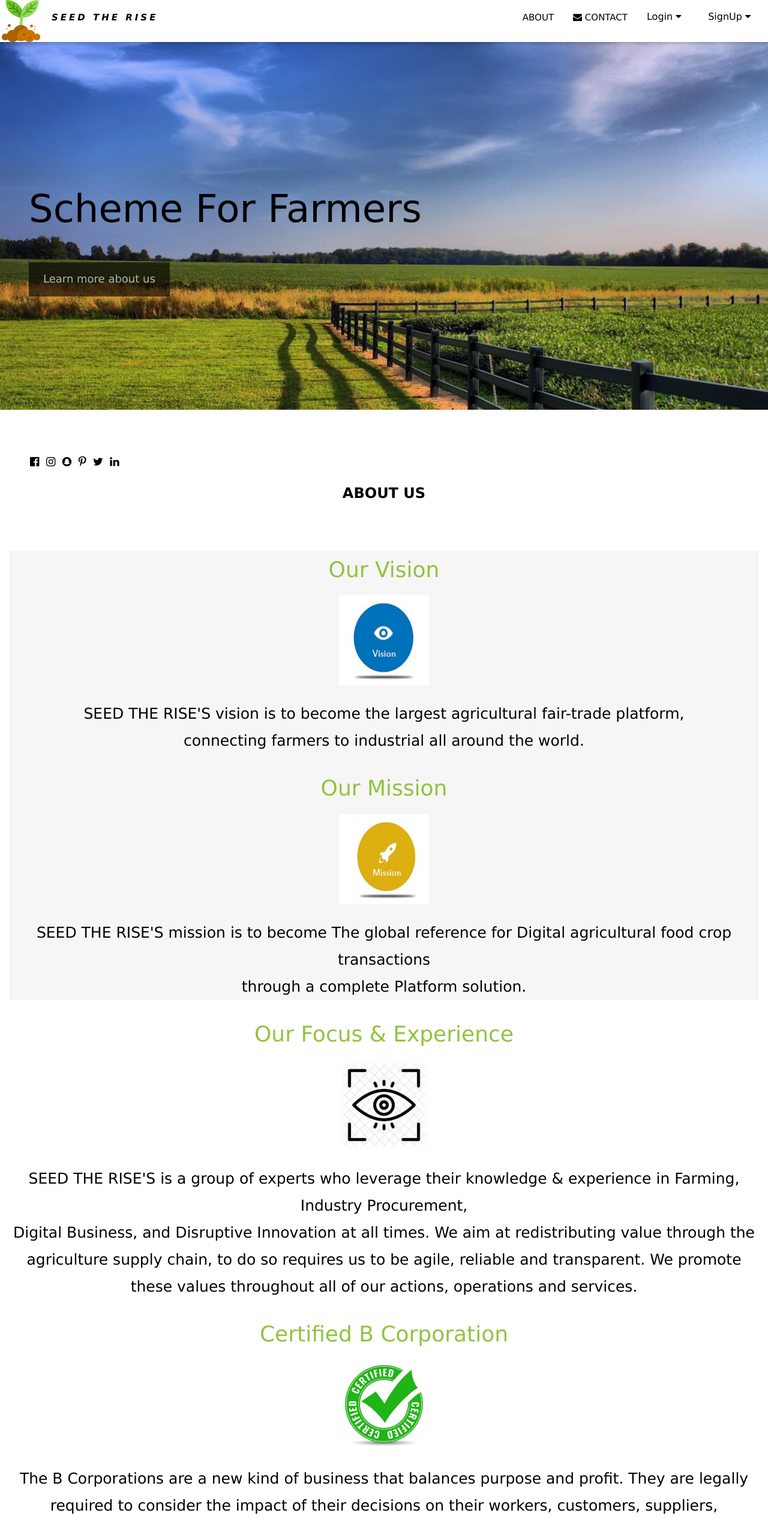
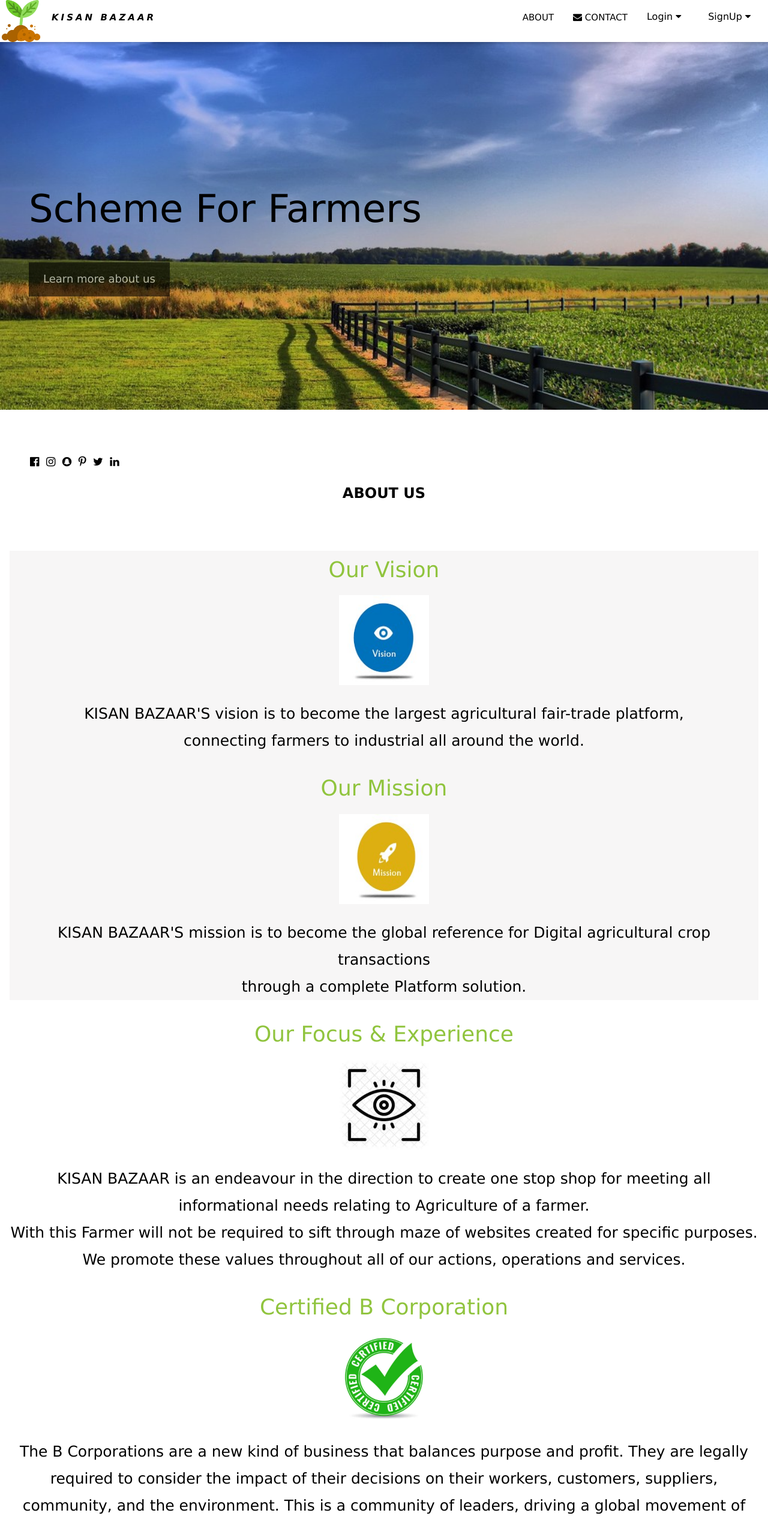
Before and after one commit to sahilkochar10/SchemeForFarmers, an Angular app in the folder SchemeForFarmers_FrontEnd/: page / in a window 1280 px wide. Shown: the top 2542 px of the page at 60% size. Built offline with nearby package versions, Linux system fonts and the light colour scheme.

Commit message:
chnage in home

```diff
--- a/SchemeForFarmers_FrontEnd/src/app/home/home.component.html
+++ b/SchemeForFarmers_FrontEnd/src/app/home/home.component.html
@@ -4,7 +4,7 @@
 <div class="w3-top">
   <div class="w3-bar w3-white w3-card" id="myNavbar">
     <img src="assets/websitelogo.jpg" width="70px" height="70px" style="float: left;">
-    <a href="#home" class="w3-bar-item w3-button w3-wide"><b><I>SEED THE RISE</I></b></a>
+    <a href="#home" class="w3-bar-item w3-button w3-wide"><b><I>KISAN BAZAAR</I></b></a>
     <!-- Right-sided navbar links -->
     <div class="w3-right w3-hide-small">
       <a href="#about" class="w3-bar-item w3-button" >ABOUT</a>
@@ -69,7 +69,7 @@
                     <h1 style="color: #90c43e;">Our Vision</h1>
                     <img src="assets/vision.jpg" width="150" height="150">
 
-                    <p style="font-size: 25px;"> SEED THE RISE'S vision is to become the largest agricultural fair-trade platform,
+                    <p style="font-size: 25px;"> KISAN BAZAAR'S vision is to become the largest agricultural fair-trade platform,
                         <br>
                         connecting farmers to industrial all around the world.</p>
                 </div>
@@ -81,7 +81,7 @@
                 <div class="col-md-12 text-center py-5">
                     <h1 style="color: #90c43e;">Our Mission</h1>
                     <img src="assets/mission.jpg" width="150" height="150">
-                    <p style="font-size: 25px;">SEED THE RISE'S mission is to become The global reference for Digital agricultural food crop transactions
+                    <p style="font-size: 25px;">KISAN BAZAAR'S mission is to become the global reference for Digital agricultural crop transactions
                         <br>
                         through a complete Platform solution.</p>
                 </div>
@@ -95,9 +95,9 @@
                 <div class="col-md-12 text-center py-5">
                     <h1 style="color: #90c43e;">Our Focus & Experience</h1>
                     <img src="assets/focus.jpg" width="150" height="150">
-                    <p style="font-size: 25px;">SEED THE RISE'S is a group of experts who leverage their knowledge & experience in Farming, Industry Procurement,
-                        <br> Digital Business, and Disruptive Innovation at all times.
-                         We aim at redistributing value through the agriculture supply chain, to do so requires us to be agile, reliable and transparent. We promote these values throughout all of our actions, operations and services.
+                    <p style="font-size: 25px;">KISAN BAZAAR is an endeavour in the direction to create one stop shop for meeting all informational needs relating to Agriculture of a farmer.
+                        <br>
+                         With this Farmer will not be required to sift through maze of websites created for specific purposes. We promote these values throughout all of our actions, operations and services.
 
                     </p>
                 </div>
@@ -139,8 +139,8 @@
   <h3 class="w3-center">CONTACT US</h3>
   <div class="w3-center" style="margin-top:48px">
     <p><i class="fa fa-map-marker fa-fw w3-xxlarge w3-margin-right"></i> LTI Infotech, Mahape, Navi Mumbai</p>
-    <p><i class="fa fa-phone fa-fw w3-xxlarge w3-margin-right"></i> Phone: +91-9876543210</p>
-    <p><i class="fa fa-envelope fa-fw w3-xxlarge w3-margin-right"> </i> Email: farmersscheme@lti.com</p>
+    <p><i class="fa fa-phone fa-fw w3-xxlarge w3-margin-right"></i> Phone: +91-1234567890</p>
+    <p><i class="fa fa-envelope fa-fw w3-xxlarge w3-margin-right"> </i> Email: farmerscheme@lti.com</p>
     <br>
   </div>
 </div>
```
